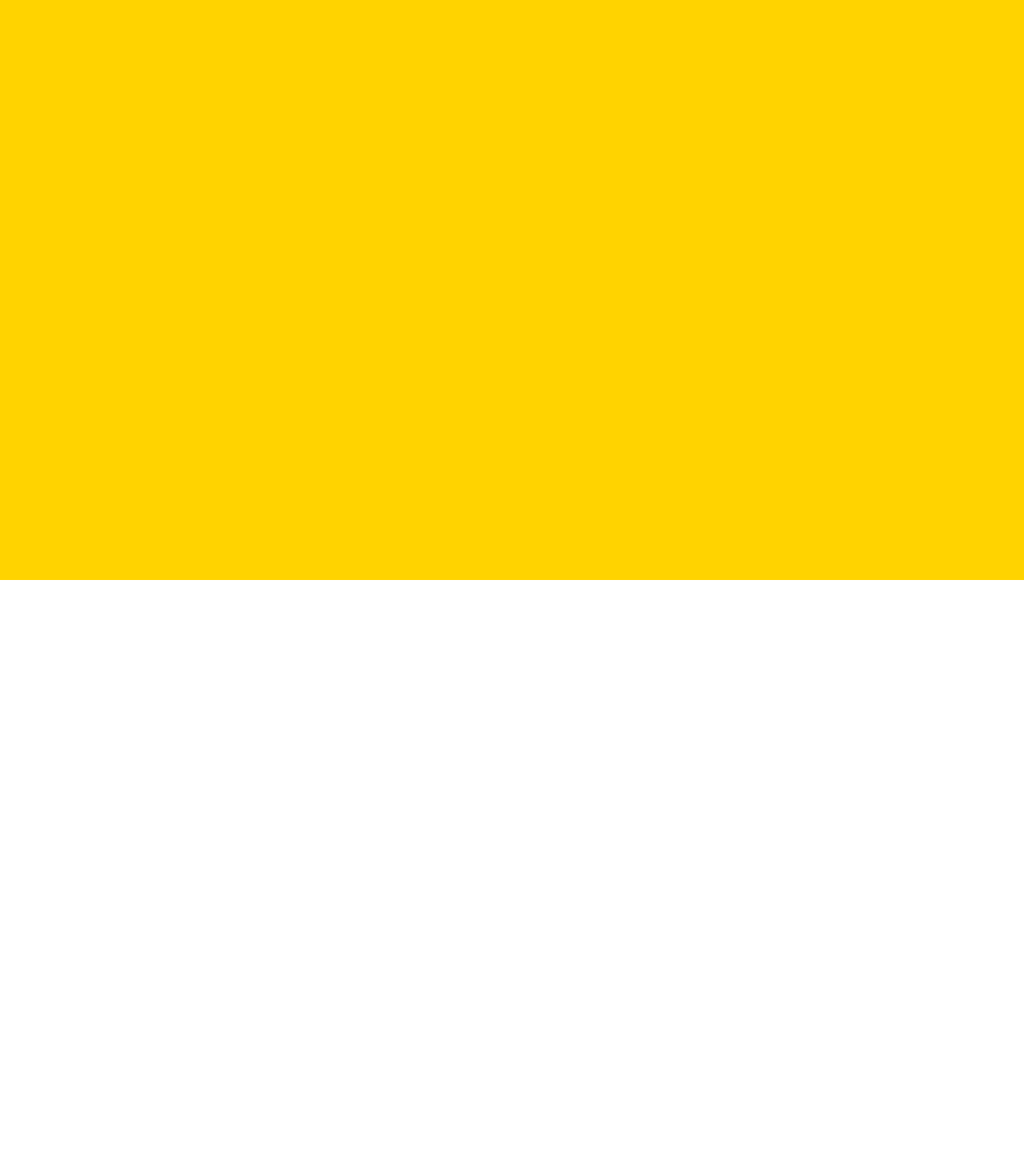
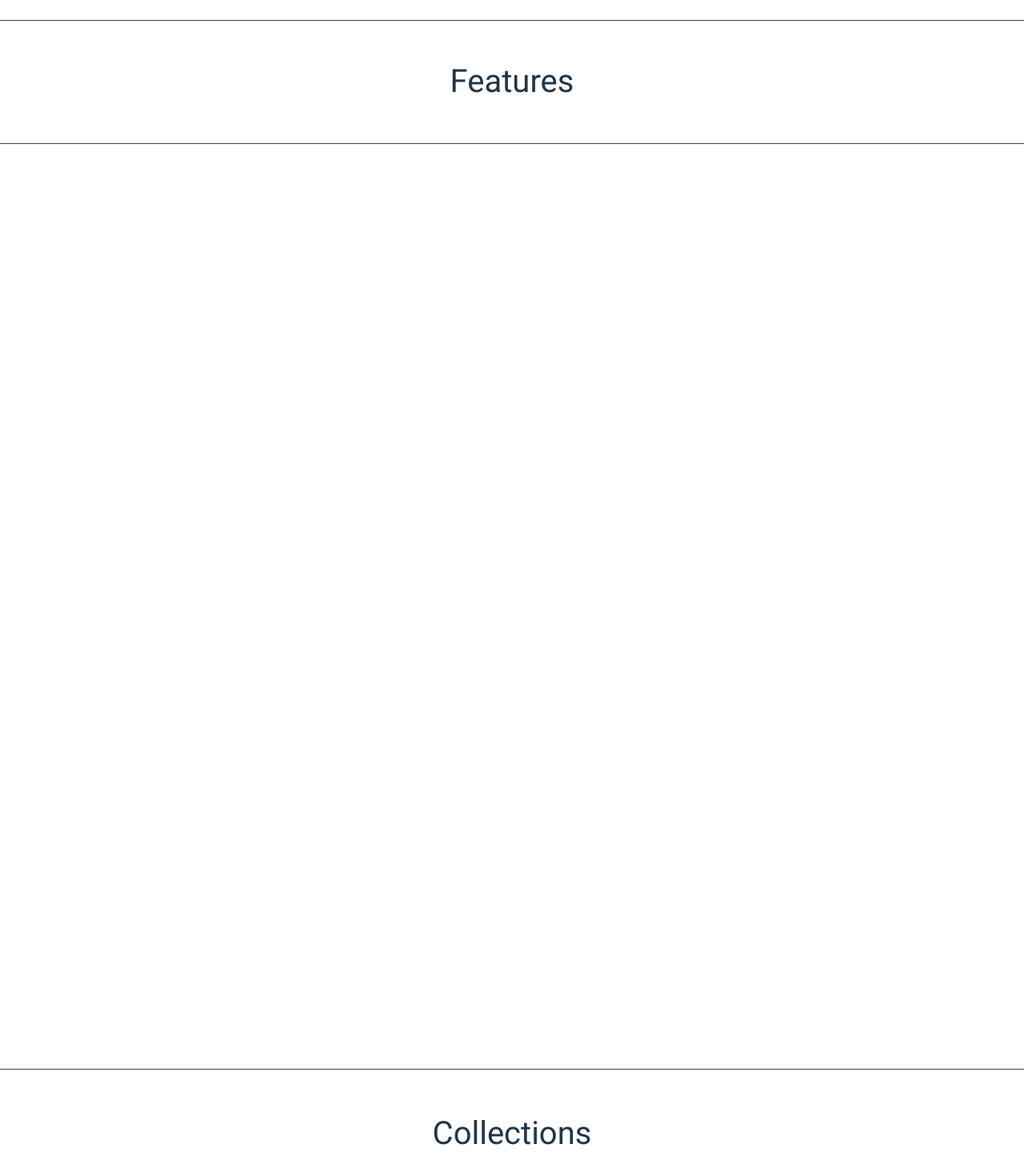
Before and after one commit to Anurag607/zwiggy, a React (Vite) app in the folder ui/: page /home in a window 1280 px wide. Shown: the part 1066-2536 px from the top of the page at 80% size. Built offline with nearby package versions, Linux system fonts and the light colour scheme.

Commit message:
feat(ui) : Initial

```diff
--- a/ui/src/components/cards/cards.tsx
+++ b/ui/src/components/cards/cards.tsx
@@ -0,0 +1,12 @@
+import React from 'react'
+import styles from './cards.module.css'
+
+const Cards = () => {
+    return (
+        <div className={styles.wrapper}>
+            <section></section>
+        </div>
+    )
+}
+
+export default Cards
--- a/ui/src/components/navbar/navbar.module.css
+++ b/ui/src/components/navbar/navbar.module.css
@@ -73,7 +73,7 @@
   cursor: pointer;
 }
 .wrapper section:nth-child(1) {
-  padding-left: 15rem;
+  padding-left: 11.5rem;
 }
 .wrapper section:nth-child(2) {
   gap: 0.5rem;
--- a/ui/src/components/navbar/navbar.module.scss
+++ b/ui/src/components/navbar/navbar.module.scss
@@ -71,7 +71,7 @@
         }
     }
     section:nth-child(1) {
-        padding-left: 15rem;
+        padding-left: 11.5rem;
     }
     section:nth-child(2) {
         gap: 0.5rem;
--- a/ui/src/pages/home/home.module.css
+++ b/ui/src/pages/home/home.module.css
@@ -91,13 +91,64 @@
   height: 100vh;
   overflow: hidden;
   scroll-snap-align: start;
-  background-color: #ffd300;
+  display: flex;
+  flex-direction: column;
+  justify-content: center;
+  align-items: center;
+  gap: 1rem;
+}
+.wrapper .features .navSpace {
+  width: 100vw;
+  height: 11vh;
+}
+.wrapper .features .head {
+  text-align: center;
+  font-family: "Roboto", sans-serif;
+  font-weight: 500;
+  font-size: 2.5rem;
+  width: 100vw;
+  height: 20vh;
+  border-top: 0.01rem solid #37474f;
+  border-bottom: 0.01rem solid #37474f;
+  display: flex;
+  flex-direction: row;
+  justify-content: center;
+  align-items: center;
+  gap: 0rem;
+}
+.wrapper .features .cards {
+  width: 100vw;
+  height: 69vh;
 }
 .wrapper .gallery {
   max-width: 100vw;
   min-height: 100vw;
   overflow: scroll;
   scroll-snap-align: start;
+  display: flex;
+  flex-direction: column;
+  justify-content: center;
+  align-items: center;
+  gap: 1rem;
+}
+.wrapper .gallery .navSpace {
+  width: 100vw;
+  height: 11vh;
+}
+.wrapper .gallery .head {
+  text-align: center;
+  font-family: "Roboto", sans-serif;
+  font-weight: 500;
+  font-size: 2.5rem;
+  width: 100vw;
+  height: 20vh;
+  border-top: 0.01rem solid #37474f;
+  border-bottom: 0.01rem solid #37474f;
+  display: flex;
+  flex-direction: row;
+  justify-content: center;
+  align-items: center;
+  gap: 0rem;
 }
 .wrapper .feedback {
   width: 100vw;
@@ -105,4 +156,28 @@
   overflow: hidden;
   background-color: #ffd300;
   scroll-snap-align: start;
+  display: flex;
+  flex-direction: column;
+  justify-content: center;
+  align-items: center;
+  gap: 1rem;
+}
+.wrapper .feedback .navSpace {
+  width: 100vw;
+  height: 11vh;
+}
+.wrapper .feedback .head {
+  text-align: center;
+  font-family: "Roboto", sans-serif;
+  font-weight: 500;
+  font-size: 2.5rem;
+  width: 100vw;
+  height: 20vh;
+  border-top: 0.01rem solid #37474f;
+  border-bottom: 0.01rem solid #37474f;
+  display: flex;
+  flex-direction: row;
+  justify-content: center;
+  align-items: center;
+  gap: 0rem;
 }/*# sourceMappingURL=home.module.css.map */
--- a/ui/src/pages/home/home.module.scss
+++ b/ui/src/pages/home/home.module.scss
@@ -1,4 +1,11 @@
 @import url('https://fonts.googleapis.com/css2?family=Poppins:wght@300,400,500&family=Roboto:wght@400,500&display=swap');
+
+// background-color: #6b911b;
+// background-color: #819a20;
+// background-color: #d9d40c;
+// background-color: #fce205;
+// background-color: #bc815f;
+// background-color: #ffd300;
 
 @mixin flex($dir : row, $gap : 0rem) {
     display: flex;
@@ -37,7 +44,6 @@
             font-weight: 500;
             font-size: 2rem;
             text-transform: capitalize;
-            // background-color: #ffd300;
             border-radius: 1rem;
             cursor: default;
         }
@@ -51,7 +57,6 @@
             font-weight: 500;
             font-size: 2rem;
             text-transform: capitalize;
-            // background-color: #ffd300;
             border-radius: 1rem;
             cursor: default;
         }
@@ -96,18 +101,48 @@
         height: 100vh;
         overflow: hidden;
         scroll-snap-align: start;
-        // background-color: #6b911b;
-        // background-color: #819a20;
-        // background-color: #d9d40c;
-        // background-color: #fce205;
-        background-color: #ffd300;
-        // background-color: #bc815f;
+        @include flex($dir : column, $gap: 1rem);
+        .navSpace {
+            width: 100vw;
+            height: 11vh;
+        }
+        .head {
+            text-align: center;
+            font-family: 'Roboto', sans-serif;
+            font-weight: 500;
+            font-size: 2.5rem;
+            width: 100vw;
+            height: 20vh;
+            border-top: 0.01rem solid #37474f;
+            border-bottom: 0.01rem solid #37474f;
+            @include flex;
+        }
+        .cards {
+            width: 100vw;
+            height: 69vh;
+        }
     }
     .gallery {
         max-width: 100vw;
         min-height: 100vw;
         overflow: scroll;
         scroll-snap-align: start;
+        @include flex($dir : column, $gap: 1rem);
+        .navSpace {
+            width: 100vw;
+            height: 11vh;
+        }
+        .head {
+            text-align: center;
+            font-family: 'Roboto', sans-serif;
+            font-weight: 500;
+            font-size: 2.5rem;
+            width: 100vw;
+            height: 20vh;
+            border-top: 0.01rem solid #37474f;
+            border-bottom: 0.01rem solid #37474f;
+            @include flex;
+        }
     }
     .feedback {
         width: 100vw;
@@ -115,5 +150,21 @@
         overflow: hidden;
         background-color: #ffd300;
         scroll-snap-align: start;
+        @include flex($dir : column, $gap: 1rem);
+        .navSpace {
+            width: 100vw;
+            height: 11vh;
+        }
+        .head {
+            text-align: center;
+            font-family: 'Roboto', sans-serif;
+            font-weight: 500;
+            font-size: 2.5rem;
+            width: 100vw;
+            height: 20vh;
+            border-top: 0.01rem solid #37474f;
+            border-bottom: 0.01rem solid #37474f;
+            @include flex;
+        }
     }
 }
--- a/ui/src/pages/home/home.tsx
+++ b/ui/src/pages/home/home.tsx
@@ -4,6 +4,7 @@ import React from 'react'
 import styles from './home.module.css'
 import NavBar from '../../components/navbar/navbar'
 import Footer from '../../components/footer/footer'
+import Cards from '../../components/cards/cards'
 
 const Home = () => {
 
@@ -29,9 +30,21 @@ const Home = () => {
                 </form>
                 <div className={styles['endorsement1']}></div>
             </section>
-            <section className={`${styles['features']} ${styles['main']}`}></section>
-            <section className={`${styles['gallery']} ${styles['main']}`}></section>
-            <section className={`${styles['feedback']} ${styles['main']}`}></section>
+            <section className={`${styles['features']} ${styles['main']}`}>
+                <div className={styles.navSpace} />
+                <div className={styles['head']}>Features</div>
+                <div className={styles['cards']}>
+                    <Cards />
+                </div>
+            </section>
+            <section className={`${styles['gallery']} ${styles['main']}`}>
+                <div className={styles.navSpace} />
+                <div className={styles['head']}>Collections</div>
+            </section>
+            <section className={`${styles['feedback']} ${styles['main']}`}>
+                <div className={styles.navSpace} />
+                <div className={styles['head']}>Feedback</div>
+            </section>
             <Footer />
         </div>
     )
```
Also changed, not shown: 2 other files (tests, documents, lock files or other folders).
